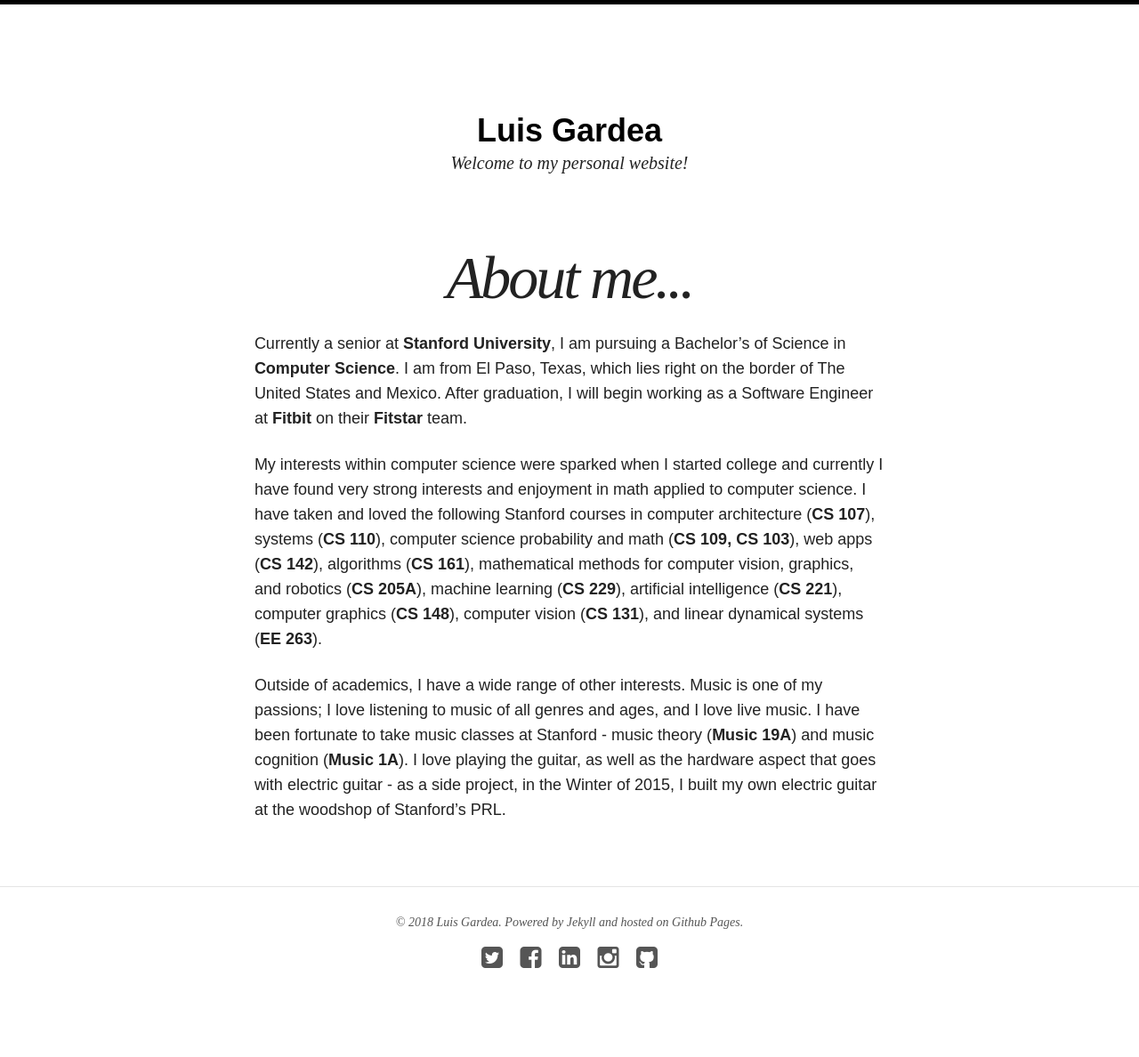
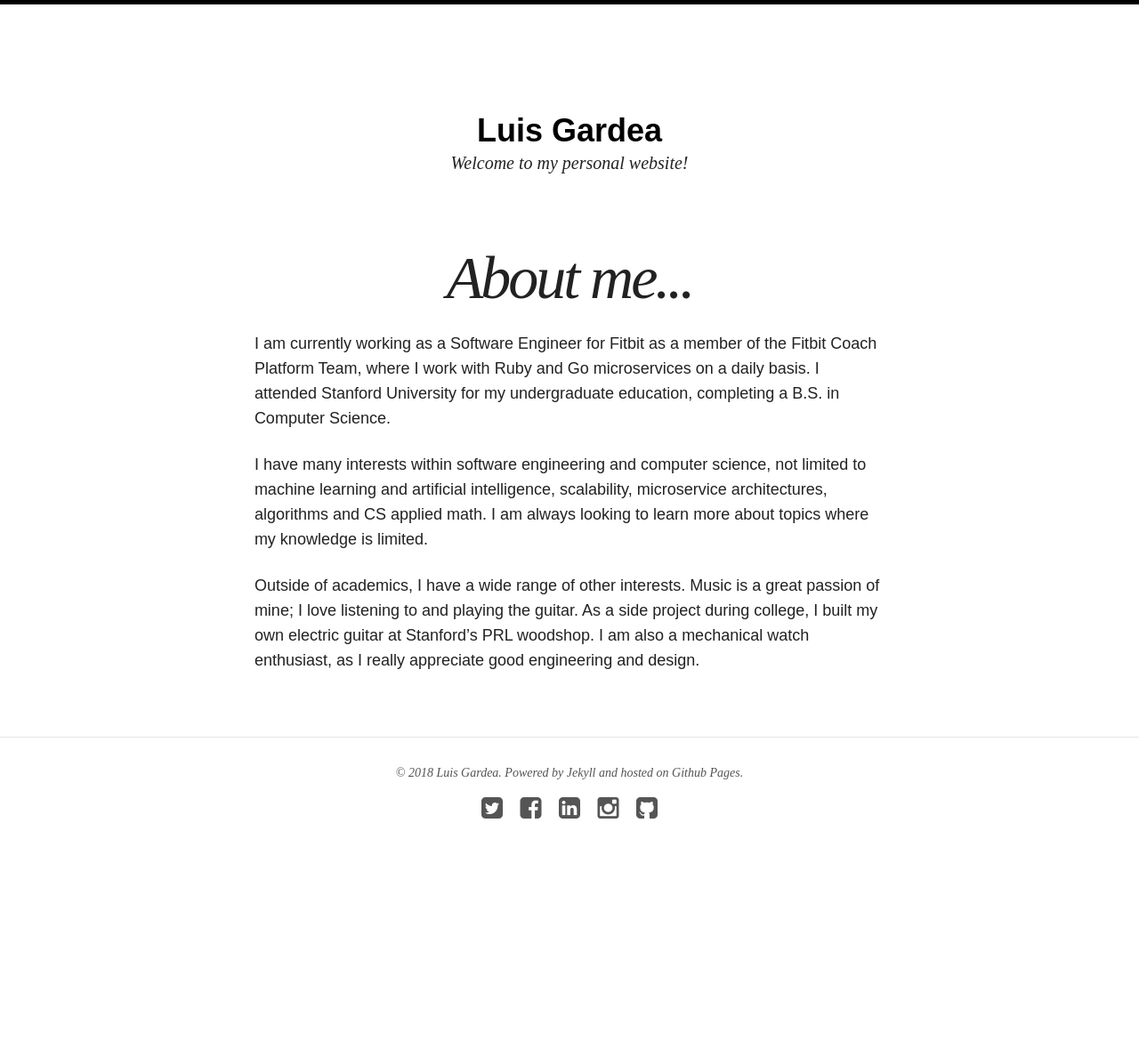
Before and after one commit to luis-gardea/luis-gardea.github.io, a Jekyll site: the page built from about/index.md, in a window 1280 px wide. Shown: the whole page at 89% size. Built offline with Jekyll 4.4.1, drawn with Linux system fonts in a browser that asks for light colours; nearby versions of some CDN libraries; after the commit the page ends 1020 px from its top, so only the background shows below that.

Commit message:
Updated about page and resume

```diff
--- a/about/index.md
+++ b/about/index.md
@@ -1,16 +1,15 @@
 ---
 layout: page
 title: About me...
-excerpt: "Currently a senior at Stanford University, I am pursuing a Bachelor's of Science in Computer Science."
-modified: 2014-08-08T19:44:38.564948-04:00
+modified: 2018-09-27
 <!-- image:
   feature: so-simple-sample-image-4.jpg
   credit: WeGraphics
   creditlink: http://wegraphics.net/downloads/free-ultimate-blurred-background-pack/ -->
 ---
 
-Currently a senior at **Stanford University**, I am pursuing a Bachelor's of Science in **Computer Science**. I am from El Paso, Texas, which lies right on the border of The United States and Mexico. After graduation, I will begin working as a Software Engineer at **Fitbit** on their **Fitstar** team.
+I am currently working as a Software Engineer for Fitbit as a member of the Fitbit Coach Platform Team, where I work with Ruby and Go microservices on a daily basis. I attended Stanford University for my undergraduate education, completing a B.S. in Computer Science.
 
-My interests within computer science were sparked when I started college and currently I have found very strong interests and enjoyment in math applied to computer science. I have taken and loved the following Stanford courses in computer architecture (**CS 107**), systems (**CS 110**), computer science probability and math (**CS 109, CS 103**), web apps (**CS 142**), algorithms (**CS 161**), mathematical methods for computer vision, graphics, and robotics (**CS 205A**), machine learning (**CS 229**), artificial intelligence (**CS 221**), computer graphics (**CS 148**), computer vision (**CS 131**), and linear dynamical systems (**EE 263**).
+I have many interests within software engineering and computer science, not limited to machine learning and artificial intelligence, scalability, microservice architectures, algorithms and CS applied math. I am always looking to learn more about topics where my knowledge is limited.
 
-Outside of academics, I have a wide range of other interests. Music is one of my passions; I love listening to music of all genres and ages, and I love live music. I have been fortunate to take music classes at Stanford - music theory (**Music 19A**) and music cognition (**Music 1A**). I love playing the guitar, as well as the hardware aspect that goes with electric guitar - as a side project, in the Winter of 2015, I built my own electric guitar at the woodshop of Stanford's PRL.
+Outside of academics, I have a wide range of other interests. Music is a great passion of mine; I love listening to and playing the guitar. As a side project during college, I built my own electric guitar at Stanford's PRL woodshop. I am also a mechanical watch enthusiast, as I really appreciate good engineering and design.
```
Also changed, not shown: 13 other files.
